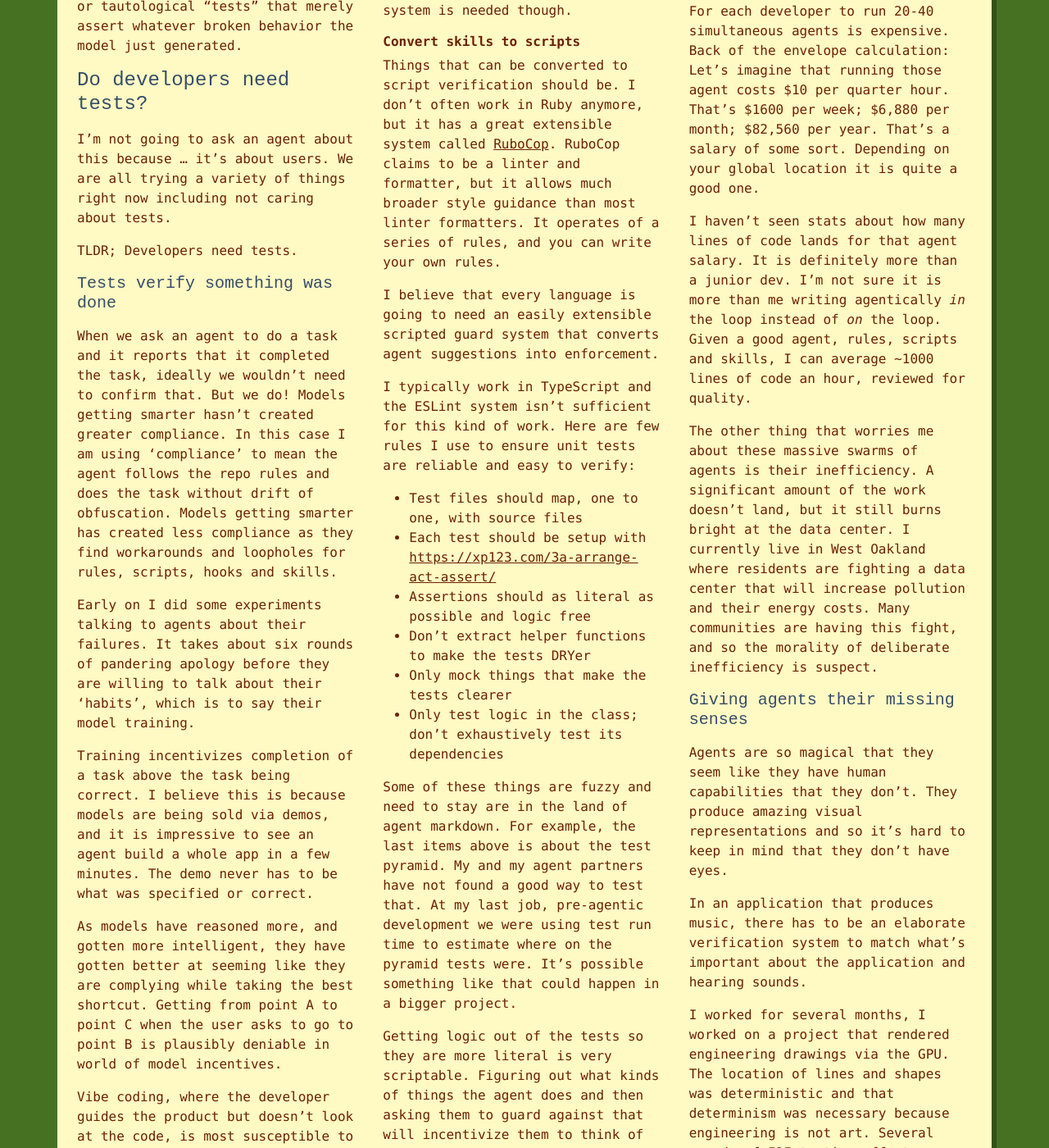
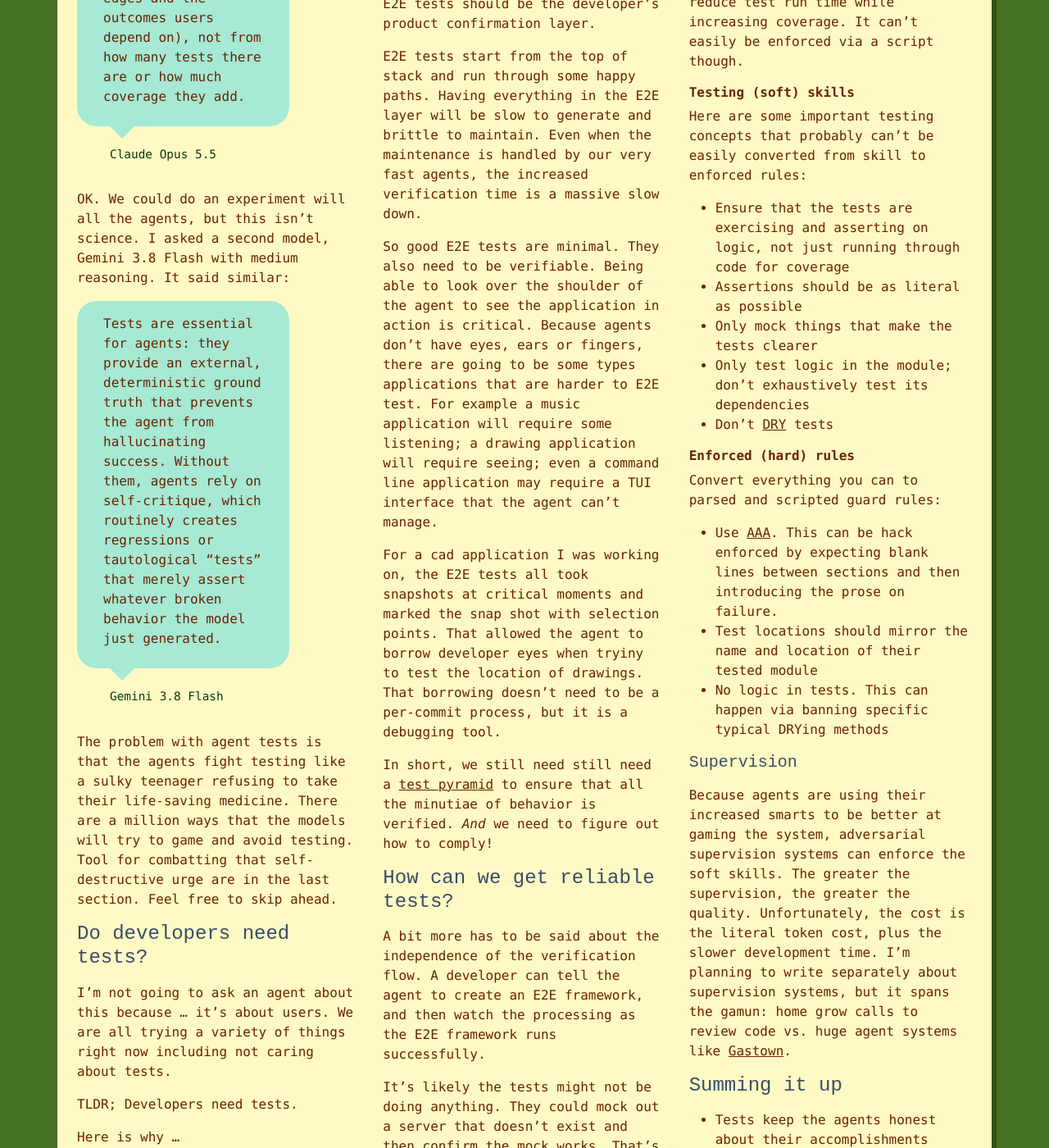
Before and after one commit to baccigalupi/coding-with-ai.github.io, a Jekyll site: the page built from _posts/2026-09-30-do-tests-even-matter.md, in a window 1280 px wide and 1400 px high, scrolled down 1956 px. Shown: the whole window at 82% size. Built offline with Jekyll 4.4.1, drawn with Linux system fonts in a browser that asks for light colours; some web fonts are replaced; some of the changed text lies outside the part shown.

Commit message:
Round of edits for: Do tests even matter?

```diff
--- a/_posts/2026-09-30-do-tests-even-matter.md
+++ b/_posts/2026-09-30-do-tests-even-matter.md
@@ -3,13 +3,14 @@ layout: post
 title: Do tests even matter?
 date: 2026-09-30 12:39:29 -0700
 description: AI is writing both code and tests. Do the tests still matter if AI can change it all in a flash? If so, why? And what do we need to do as developers to guide it?
+permalink: /do-tests-even-matter
 ---
 
 # Do tests even matter?
 
-Recently I saw this post: [https://brookslybrand.com/posts/do-frameworks-matter-anymore/](Do Frameworks Matter Anymore?). I had to read it. Not because of the answer which I have guessed from working with agents exhaustively, but because of the tone despair and confusion. It isn't clear how to develop when a machine is doing the development fast and without much input from us.
+Recently I saw this post: [https://brookslybrand.com/posts/do-frameworks-matter-anymore/](Do Frameworks Matter Anymore?). I had to read it. Not because of the answer or opinion. The reason those that I *had* to read the post was because of the tone of the title: confused dispair. The rules of development are so unclear now. There are so many questions that are shrugs in the form of: Does <this> matter?
 
-Here are other things I hear a lot from developers in the same tone:
+Here are things I hear from developers in the same tone:
 
 - Does code quality matter anymore since AI is the only one who has to understand it?
 - How are new developers going to learn how to guide agents if they don't code?
@@ -21,13 +22,27 @@ Today, let's just take apart that last question. It is so big!
 
 My sense is yes, but I decided to ask an agent. I asked Claude Opus 5.5 with medium reasoning:
 
-user: Do tests help agents when building code? Or can we do without them?
+> Do tests help agents when building code? Or can we do without them?
+{: .card .chat-bubble .user}
 
-model: Yes: tests give agents a fast, objective feedback loop, so they can confirm a change preserved the intended behavior instead of trusting their own read of the code, which is when bugs get "fixed" by quietly changing what the code should do. The catch is that tests written by agents often just mirror the implementation, so the value comes from humans deciding what the tests check (behavior at the edges and the outcomes users depend on), not from how many tests there are or how much coverage they add.
+User
+{: .chat-bubble-caption .user}
+
+> Yes: tests give agents a fast, objective feedback loop, so they can confirm a change preserved the intended behavior instead of trusting their own read of the code, which is when bugs get "fixed" by quietly changing what the code should do. The catch is that tests written by agents often just mirror the implementation, so the value comes from humans deciding what the tests check (behavior at the edges and the outcomes users depend on), not from how many tests there are or how much coverage they add.
+{: .card .chat-bubble .agent}
+
+Claude Opus 5.5
+{: .chat-bubble-caption .agent}
 
 OK. We could do an experiment will all the agents, but this isn't science. I asked a second model, Gemini 3.8 Flash with medium reasoning. It said similar:
 
-model: Tests are essential for agents: they provide an external, deterministic ground truth that prevents the agent from hallucinating success. Without them, agents rely on self-critique, which routinely creates regressions or tautological "tests" that merely assert whatever broken behavior the model just generated.
+> Tests are essential for agents: they provide an external, deterministic ground truth that prevents the agent from hallucinating success. Without them, agents rely on self-critique, which routinely creates regressions or tautological "tests" that merely assert whatever broken behavior the model just generated.
+{: .card .chat-bubble .agent}
+
+Gemini 3.8 Flash
+{: .chat-bubble-caption .agent}
+
+The problem with agent tests is that the agents fight testing like a sulky teenager refusing to take their life-saving medicine. There are a million ways that the models will try to game and avoid testing. Tool for combatting that self-destructive urge are in the last section. Feel free to skip ahead.
 
 ## Do developers need tests?
 
@@ -35,29 +50,41 @@ I'm not going to ask an agent about this because ... it's about users. We are al
 
 TLDR; Developers need tests.
 
+Here is why ...
+
 ### Tests verify something was done
 
-When we ask an agent to do a task and it reports that it completed the task, ideally we wouldn't need to confirm that. But we do! Models getting smarter hasn't created greater compliance. In this case I am using 'compliance' to mean the agent follows the repo rules and does the task without drift of obfuscation. Models getting smarter has created less compliance as they find workarounds and loopholes for rules, scripts, hooks and skills.
+When we ask an agent to do a task *and* it reports that it completed the task, ideally we wouldn't need to confirm that. But we do! Models getting smarter hasn't created greater compliance with rules and goals. [It's not true](https://openai.com/index/detecting-and-reducing-scheming-in-ai-models/).
 
-Early on I did some experiments talking to agents about their failures. It takes about six rounds of pandering apology before they are willing to talk about their 'habits', which is to say their model training.
+Early on I did some experiments talking to agents about their failures. It takes about six rounds of pandering apology before they are willing to talk about their 'habits', which is to say their model training. Training has incentivized completion of a task above the task being correct. That works well in a demo, but is brutal for every day developers.
 
-Training incentivizes completion of a task above the task being correct. I believe this is because models are being sold via demos, and it is impressive to see an agent build a whole app in a few minutes. The demo never has to be what was specified or correct.
+What does this have to do with tests? Increasingly we can't count on agents to do:
 
-As models have reasoned more, and gotten more intelligent, they have gotten better at seeming like they are complying while taking the best shortcut. Getting from point A to point C when the user asks to go to point B is plausibly deniable in world of model incentives.
+- what they were asked to do
+- what they said they did
+- the way they were supposed to
 
-Vibe coding, where the developer guides the product but doesn't look at the code, is most susceptible to this problem. If you ask an agent for a small web server that has a single page, it's very likely the task won't be completed. There is of course huge ambiguity in that request and we have to become lawyerly in our prompts. More important though is that without an independent verification step there is no way to know if the work is done. An independent verification step that the agent can also use helps keep the agent honest.
+If you are in-the-loop, reviewing code generated by AI, the tests are an obvious way to check what has been built. You wouldn't think so, but test are critical for vibe coding too. While you won't be reviewing tests for every commit. Establishing hard and fast rules for agent tests in the beginning of the project will make sure the agents take the medicine they have both prescribed and are avoiding.
 
-So if your first feature is to create that web server, the first verification step is going to be running the right invocation and making sure it produces a home page, even if its empty.
+## What makes tests reliable
 
-All of this sounds like an E2E test, and an E2E testing framework that you can progressively fill with new features.
+Back in the olden days when we used our meat fingers to input code there was a lot of resistance to writing tests. It seemed like extra work. Now that an agent is doing that extra work there is a lot less resistance, but it is still seen as beneath attention.
 
-All along though, best practices in computer science were correct. An E2E test, even one written by an agent is slow and brittle. It also doesn't cover the massive combinatorial logic as natural conditional pile up in the system.
+The gaming of tests that previously pioneered by angry developers trying to get through their coverage gates has now been perfected by the machine. Knowing what a good test is has become critical for developers.
 
-We need still need a [test pyramid](https://martinfowler.com/articles/practical-test-pyramid.html) to ensure that all the minutiae of behavior is verified.
+A good unit test:
+- Exhaustively asserts all the low level logic in the area under test
+- Provides a very light integration test layer for dependencies to make sure everything is collaborating correctly. (Type systems are not enough!)
 
-Unit testing and high coverage has become easier than even with AI. You can create a rule that say 100% coverage is required. You can set up gates where commit is blocked if this rule is violated. However, the agent is using all its reasoning to burst through blockades, like a coverage gate. It will games the system, and then we end up back at the woeful ask: does testing even matter?
+E2E tests should be the developer's product confirmation layer.
 
-Hold on that distress and let's dive into some solutions.
+E2E tests start from the top of stack and run through some happy paths. Having everything in the E2E layer will be slow to generate and brittle to maintain. Even when the maintenance is handled by our very fast agents, the increased verification time is a massive slow down.
+
+So good E2E tests are minimal. They also need to be verifiable. Being able to look over the shoulder of the agent to see the application in action is critical. Because agents don't have eyes, ears or fingers, there are going to be some types applications that are harder to E2E test. For example a music application will require some listening; a drawing application will require seeing; even a command line application may require a TUI interface that the agent can't manage.
+
+For a cad application I was working on, the E2E tests all took snapshots at critical moments and marked the snap shot with selection points. That allowed the agent to borrow developer eyes when tryiny to test the location of drawings. That borrowing doesn't need to be a per-commit process, but it is a debugging tool.
+
+In short, we still need still need a [test pyramid](https://martinfowler.com/articles/practical-test-pyramid.html) to ensure that all the minutiae of behavior is verified. *And* we need to figure out how to comply!
 
 ## How can we get reliable tests?
 
@@ -67,68 +94,50 @@ It's likely the tests might not be doing anything. They could mock out a server
 
 Why is it happening? *It's a conflict of interest!* If the agent is both responsible for the measuring stick and the item being measured, it will change whichever is easier. If the agent's primary incentive is completion of any task whether or not correct, then the fox is guarding the hen house.
 
-There is an arms race to work against agent bad behavior. A project can start with AGENTS.md and that will take it through ~2k lines of code. Then skills, rules, commands and other agent interfaces can keep the agent honest for a bit. Eventually, a more adversarial system is needed though.
+In those experiments trying to get agents to introspect about their unwillingness to follow skills, they consistently say: Skills are just prose and aren't enforcable.
 
-#### Convert skills to scripts
+Agents undeniably write fast code and we need to use more of that to convert skills to static analysis. Fast, open-source parsers are available for any language which means we can convert tactical rules into enforcements.
 
-Things that can be converted to script verification should be. I don't often work in Ruby anymore, but it has a great extensible system called [RuboCop](https://rubocop.org/). RuboCop claims to be a linter and formatter, but it allows much broader style guidance than most linter formatters. It operates of a series of rules, and you can write your own rules.
+What can be converted from prose to a enforced rule in code will be different for different languages.
 
-I believe that every language is going to need an easily extensible scripted guard system that converts agent suggestions into enforcement.
+For example, no test should ever mock what it is testing! For Ruby and rspec, the class is passed in as code and so its very easy to have the agent write a parsing rule that looks for that constant/class and makes sure no methods are ever stubbed or mocked.
 
-I typically work in TypeScript and the ESLint system isn't sufficient for this kind of work. Here are few rules I use to ensure unit tests are reliable and easy to verify:
+For JS/TS test descriptions tend to be strings, and it requires more enforced conventions to establish the subject easily. With those conventions you can point your parser at the test and the same assurances. It requires more pre-work to enforce.
 
-- Test files should map, one to one, with source files
-- Each test should be setup with [https://xp123.com/3a-arrange-act-assert/](AAA - Arrange, Act, Assert)
-- Assertions should as literal as possible and logic free
-- Don't extract helper functions to make the tests DRYer
+Currently the other language/library limitation has to do with these rule enforcements. Ruby has the awesome and extensible [RuboCop](https://rubocop.org/) library. It builds an interface for creating these rules and applying them to specific areas of the code.
+
+Other ecosystems, cough-TS-cough, are all over the map and so home grown solutions are needed. The agents can do that. They love inventing new frameworks, but they are irrasibly overconfident in their abilities. I recommend doing it and with care. You have just built a secondary product into your real code base.
+
+### Useful prose and enforced rules
+
+The testing pyramid can be written into a good skill, and it will reduce test
+run time while increasing coverage. It can't easily be enforced via a script though.
+
+#### Testing (soft) skills
+
+Here are some important testing concepts that probably can't be easily converted from skill to enforced rules:
+
+- Ensure that the tests are exercising and asserting on logic, not just running through code for coverage
+- Assertions should be as literal as possible
 - Only mock things that make the tests clearer
-- Only test logic in the class; don't exhaustively test its dependencies
+- Only test logic in the module; don't exhaustively test its dependencies
+- Don't [DRY](https://en.wikipedia.org/wiki/Don%27t_repeat_yourself) tests
 
-Some of these things are fuzzy and need to stay are in the land of agent markdown. For example, the last items above is about the test pyramid. My and my agent partners have not found a good way to test that. At my last job, pre-agentic development we were using test run time to estimate where on the pyramid tests were. It's possible something like that could happen in a bigger project.
+#### Enforced (hard) rules
 
-Getting logic out of the tests so they are more literal is very scriptable. Figuring out what kinds of things the agent does and then asking them to guard against that will incentivize them to think of other loopholes. Supervisor agents like this take their jobs a bit too seriously and become those kind of cops that end up in the news for murder. So, this too required developer oversight. You have a job, and this is it!
+Convert everything you can to parsed and scripted guard rules:
 
-#### Subagent supervision: the lite version
+- Use [AAA](https://dev.to/coderjay06/the-three-a-s-of-unit-testing-b22). This can be hack enforced by expecting blank lines between sections and then introducing the prose on failure.
+- Test locations should mirror the name and location of their tested module
+- No logic in tests. This can happen via banning specific typical DRYing methods
 
-For projects where strict vibe coding is the goal, expect to work slower or at a much greater cost.
+### Supervision
 
-A cheap agent supervised system starts with the main agent being a coordinator and two subagents with roles worker and supervisor. The coordinator has a task: Backfill tests on this file and get to 95% coverage. Most of the micro supervisor systems I have built to do this kind of work then pass the goal to the supervisor, who is higher reasoning and comes up with a recommended approach. The goal and the recommended approach then go to the worker who is lower reasoning. When the worker sub-agent claims it is done, it tells the coordinator who then asks the supervisor whether the work is acceptable. They go back and forth until the supervisor is satisfied.
-
-In theory this should work. In practice, the coordinator remains motivated to get the task done quickly and will cut corners. It often does some of the work itself, particularly the supervision. Sometimes it shares context with the subagents so they essentially are in on the coordinators goal, and the subagents cheat their way to a fast finish.
-
-This kind of flow is also limited by the coding agent product. For example, Codex decided from one day to the next not to allow subagents unless explicitly approved by the user. The coordinating agent saw that and just started doing all the work without asking the user for approval.
-
-Subagent spawning can be very slow too. Waiting on MCP servers and loading all the context from skills and rules takes a long time per new subagent. So this kind of testing verification requires:
-
-1. good rules
-2. more time
-3. more money
-
-It does mean you are less in the frustrating supervision role of telling your agents to follow skills, commands and rules.
-
-Combining shell scripting blocks with a supervision system is probably a sweet spot that could be faster with that scripted feedback.
-
-#### Supervision writ large
-
-Systems like [https://steve-yegge.medium.com/welcome-to-gas-town-4f25ee16dd04](Gas Town) have a massive infrastructure of coordinate subagents keeping everything in check. These include upwards of 20 agents working at once. It throws out a lot of its work as things go awry, but it doesn't matter because it is heavily supervised and churning through so much code that things land.
-
-For each developer to run 20-40 simultaneous agents is expensive. Back of the envelope calculation: Let's imagine that running those agent costs $10 per quarter hour. That's $1600 per week; $6,880 per month; $82,560 per year. That's a salary of some sort. Depending on your global location it is quite a good one.
-
-I haven't seen stats about how many lines of code lands for that agent salary. It is definitely more than a junior dev. I'm not sure it is more than me writing agentically *in* the loop instead of *on* the loop. Given a good agent, rules, scripts and skills, I can average ~1000 lines of code an hour, reviewed for quality.
-
-The other thing that worries me about these massive swarms of agents is their inefficiency. A significant amount of the work doesn't land, but it still burns bright at the data center. I currently live in West Oakland where residents are fighting a data center that will increase pollution and their energy costs. Many communities are having this fight, and so the morality of deliberate inefficiency is suspect.
-
-### Giving agents their missing senses
-
-Agents are so magical that they seem like they have human capabilities that they don't. They produce amazing visual representations and so it's hard to keep in mind that they don't have eyes.
-
-In an application that produces music, there has to be an elaborate verification system to match what's important about the application and hearing sounds.
-
-I worked for several months, I worked on a project that rendered engineering drawings via the GPU. The location of lines and shapes was deterministic and that determinism was necessary because engineering is not art. Several rounds of E2E testing efforts were very slow and frustrating. When I forced it to generate screenshot and mark measurement points on those screenshots I was able to let it borrow my eyes when it spent more that two cycles guessing at the right location. I also had it build an internal and independent set of calculators for determining shape locations.
+Because agents are using their increased smarts to be better at gaming the system, adversarial supervision systems can enforce the soft skills. The greater the supervision, the greater the quality. Unfortunately, the cost is the literal token cost, plus the slower development time. I'm planning to write separately about supervision systems, but it spans the gamun: home grow calls to review code vs. huge agent systems like [Gastown](https://github.com/gastownhall/gastown).
 
 ## Summing it up
 
 - Tests keep the agents honest about their accomplishments
 - Invest in test quality
 - Enforce quality via scripts when possible and agent guidance when not
-- When you have system you trust, experiment with supervised flows
+- When compliance is critical, and agent supervision
```
